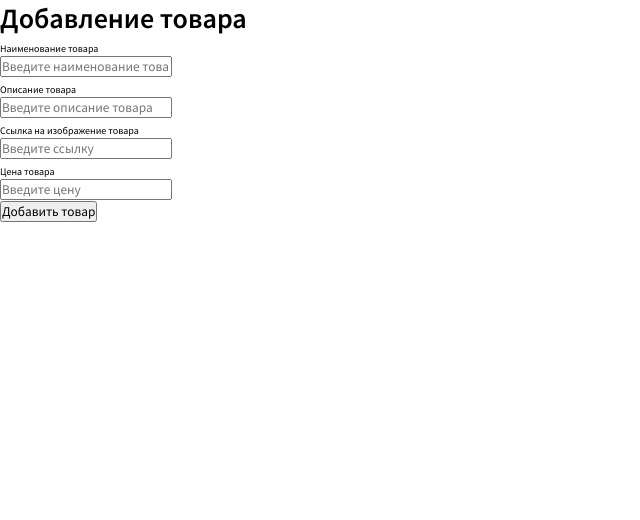
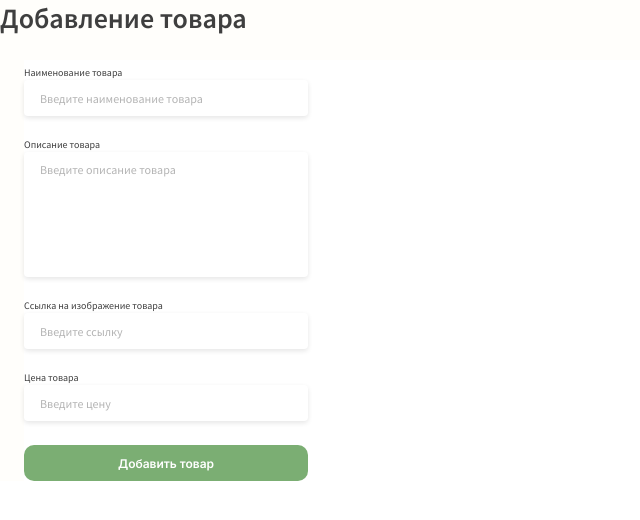
Before and after one commit to fundamentum71/test-project-for-job-1, a React (Create React App) app: page / in a window 1280 px wide. Shown: the top 520 px of the page, without its empty margins (0-640 px from the left). Built offline with nearby package versions, Linux system fonts and the light colour scheme.

Commit message:
added ProductAdd

```diff
--- a/src/components/productAdd/ProductAdd.js
+++ b/src/components/productAdd/ProductAdd.js
@@ -12,11 +12,11 @@ const ProductAdd = () => {
 			/>
 
 			<label htmlFor="#productDescr">Описание товара</label>
-			<input
+			<textarea
 				id="productDescr"
 				type="text"
 				placeholder="Введите описание товара"
-			/>
+			></textarea>
 
 			<label htmlFor="#productURL">Ссылка на изображение товара</label>
 			<input id="productURL" type="text" placeholder="Введите ссылку" />
@@ -24,7 +24,9 @@ const ProductAdd = () => {
 			<label htmlFor="#productPrice">Цена товара</label>
 			<input id="productPrice" type="number" placeholder="Введите цену" />
 
-			<button type="submit">Добавить товар</button>
+			<button type="submit" className="btn_active">
+				Добавить товар
+			</button>
 		</form>
 	);
 };
--- a/src/components/productAdd/productAdd.scss
+++ b/src/components/productAdd/productAdd.scss
@@ -1,9 +1,45 @@
 @import '../../style/variables.scss';
+
 .productAdd {
+	margin: 24px;
+	background-color: #ffffff;
 	label {
 		font-size: 0.625rem;
+		margin-bottom: 4px;
 	}
-	input {
+	input,
+	textarea {
+		font-size: 0.75rem;
+		padding: 10px 16px;
+		margin-bottom: 16px;
 		display: block;
+		border-radius: 4px;
+		border: none;
+		width: 284px;
+		height: 36px;
+		box-shadow: 0px 2px 5px rgba(0, 0, 0, 0.1);
+	}
+	#productDescr {
+		height: 125px;
+		resize: none;
+	}
+	::placeholder {
+		color: $placeholderText-color;
+	}
+	button {
+		background-color: $btn-disable-color;
+		border-radius: 10px;
+		width: 284px;
+		height: 36px;
+		font-family: 'inter';
+		font-size: 0.75rem;
+		display: block;
+		margin-top: 24px;
+		border: none;
+	}
+	.btn_active {
+		background-color: $btn-enable-color;
+		color: #ffffff;
+		cursor: pointer;
 	}
 }
--- a/src/style/style.scss
+++ b/src/style/style.scss
@@ -1,4 +1,5 @@
 @import url('https://fonts.googleapis.com/css2?family=Inter:wght@600&family=Source+Sans+Pro:wght@400;600&display=swap');
+@import './variables';
 
 * {
 	font-family: 'Source Sans Pro';
@@ -46,8 +47,10 @@ input::-webkit-inner-spin-button {
 }
 //обнуление браузерных стилей
 
-@import './variables';
-
+.App {
+	color: $main-text-color;
+	background: $mainBG-color;
+}
 h1 {
 	font-size: 1.75rem;
 }
--- a/src/style/variables.scss
+++ b/src/style/variables.scss
@@ -1,8 +1,8 @@
-$placeholderText-color: '#B4B4B4';
-$label-color: '#49485E';
-$main-text-color: '#3F3F3F';
-$mainBG-color: '#FFFEFB';
-$btn-disable-color: '#EEEEEE';
-$btn-disable-text-color: '#B4B4B4';
-$btn-enable-color: '#7BAE73';
-$error-validated-color: '#FF8484';
+$placeholderText-color: #b4b4b4;
+$label-color: #49485e;
+$main-text-color: #3f3f3f;
+$mainBG-color: #fffefb;
+$btn-disable-color: #eeeeee;
+$btn-disable-text-color: #b4b4b4;
+$btn-enable-color: #7bae73;
+$error-validated-color: #ff8484;
```
